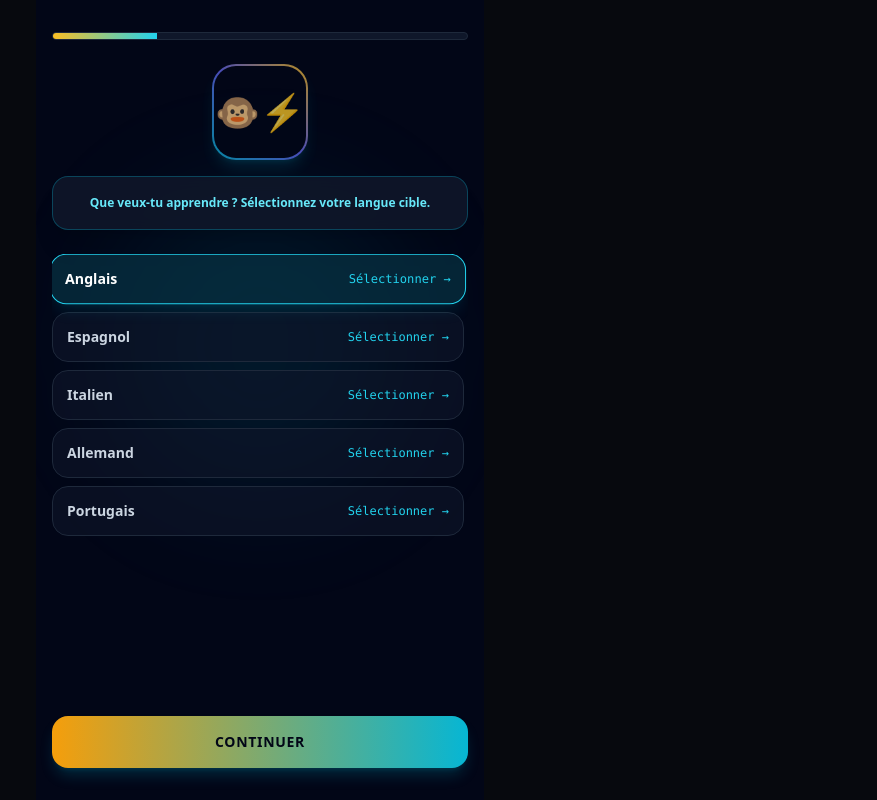
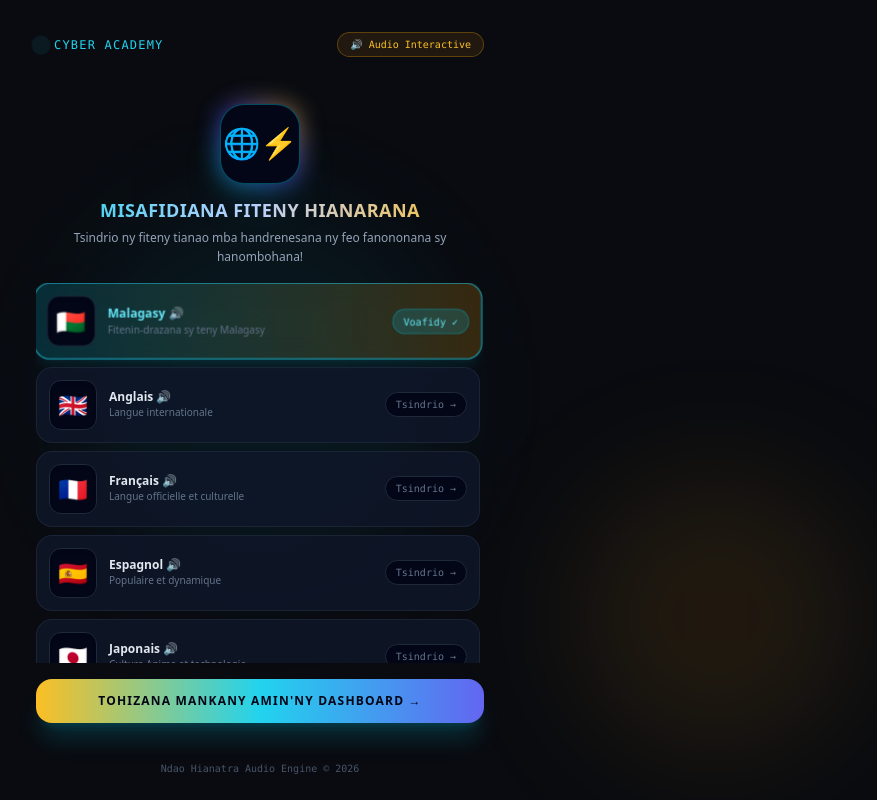
Before and after one commit to 261Topexacte1xbet/ndao-hianatra-langue-v2, a Next.js app: page /onboarding in a window 1280 px wide. Shown: the whole page, without its empty margins (380-1257 px from the left). Built offline with nearby package versions, Linux system fonts and the light colour scheme.

Commit message:
Update page.tsx

```diff
--- a/app/onboarding/page.tsx
+++ b/app/onboarding/page.tsx
@@ -1,130 +1,154 @@
 "use client";
 
 import React, { useState } from "react";
-import Link from "next/link";
+import { useRouter } from "next/navigation";
 
 export default function OnboardingPage() {
-  const [step, setStep] = useState(1);
-  const [selectedLanguage, setSelectedLanguage] = useState("Anglais");
-  const [selectedLevel, setSelectedLevel] = useState("Débutant");
+  const [selectedLanguage, setSelectedLanguage] = useState("Malagasy");
+  const router = useRouter();
+
+  // Lisitry ny fiteny maro be mitovy amin'ny Duolingo
+  const languages = [
+    { name: "Malagasy", flag: "🇲🇬", desc: "Fitenin-drazana sy teny Malagasy", code: "mg-MG" },
+    { name: "Anglais", flag: "🇬🇧", desc: "Langue internationale", code: "en-US" },
+    { name: "Français", flag: "🇫🇷", desc: "Langue officielle et culturelle", code: "fr-FR" },
+    { name: "Espagnol", flag: "🇪🇸", desc: "Populaire et dynamique", code: "es-ES" },
+    { name: "Japonais", flag: "🇯🇵", desc: "Culture Anime et technologie", code: "ja-JP" },
+    { name: "Coréen", flag: "🇰🇷", desc: "K-Pop et culture moderne", code: "ko-KR" },
+    { name: "Allemand", flag: "🇩🇪", desc: "Technique et professionnel", code: "de-DE" },
+    { name: "Italien", flag: "🇮🇹", desc: "Mélodique et gastronomie", code: "it-IT" },
+    { name: "Chinois (Mandarin)", flag: "🇨🇳", desc: "Langue la plus parlée", code: "zh-CN" },
+    { name: "Arabe", flag: "🇸🇦", desc: "Riche et historique", code: "ar-SA" },
+    { name: "Russe", flag: "🇷🇺", desc: "Culture et littérature", code: "ru-RU" },
+    { name: "Portugais", flag: "🇵🇹", desc: "Brésil et Portugal", code: "pt-PT" },
+    { name: "Néerlandais", flag: "🇳🇱", desc: "Pays-Bas et Europe", code: "nl-NL" },
+    { name: "Turc", flag: "🇹🇷", desc: "Entre Orient et Occident", code: "tr-TR" },
+    { name: "Hindi", flag: "🇮🇳", desc: "Culture indienne et cinéma", code: "hi-IN" },
+    { name: "Suédois", flag: "🇸🇪", desc: "Scandinavie et design", code: "sv-SE" },
+    { name: "Grec", flag: "🇬🇷", desc: "Histoire et philosophie", code: "el-GR" },
+    { name: "Polonais", flag: "🇵🇱", desc: "Europe de l'Est", code: "pl-PL" },
+    { name: "Vietnamien", flag: "🇻🇳", desc: "Asie du Sud-Est", code: "vi-VN" },
+    { name: "Indonésien", flag: "🇮🇩", desc: "Archipel et commerce", code: "id-ID" }
+  ];
+
+  // Mandefa ny feo (Text-to-Speech)
+  const playVoice = (text: string, langCode: string) => {
+    if (typeof window !== "undefined" && "speechSynthesis" in window) {
+      window.speechSynthesis.cancel();
+      const utterance = new SpeechSynthesisUtterance(text);
+      utterance.lang = langCode;
+      utterance.rate = 0.9;
+      window.speechSynthesis.speak(utterance);
+    }
+  };
+
+  const handleSelectLanguage = (langName: string, langCode: string) => {
+    setSelectedLanguage(langName);
+    playVoice(langName, langCode);
+  };
+
+  const handleContinue = () => {
+    router.push("/dashboard");
+  };
 
   return (
-    <div className="min-h-screen bg-slate-950 text-slate-100 font-sans p-4 flex flex-col justify-between max-w-md mx-auto relative overflow-hidden">
-      {/* Cyber Glow Effect */}
-      <div className="absolute top-1/4 left-1/2 -translate-x-1/2 w-72 h-72 bg-cyan-500/10 rounded-full blur-3xl pointer-events-none"></div>
+    <div className="min-h-screen bg-[#090b10] text-slate-100 font-sans flex flex-col justify-between items-center p-4 relative overflow-hidden">
 
-      {/* Barre de progression */}
-      <div className="w-full bg-slate-900 h-2 rounded-full overflow-hidden border border-slate-800 mt-4">
-        <div
-          className="bg-gradient-to-r from-amber-400 to-cyan-400 h-full transition-all duration-300"
-          style={{ width: `${(step / 4) * 100}%` }}
-        ></div>
+      {/* Background Cyber Effects */}
+      <div className="absolute top-1/4 left-1/2 -translate-x-1/2 w-96 h-96 bg-cyan-500/10 rounded-full blur-3xl pointer-events-none animate-pulse"></div>
+      <div className="absolute bottom-10 right-10 w-72 h-72 bg-amber-500/10 rounded-full blur-3xl pointer-events-none"></div>
+
+      {/* Header */}
+      <header className="w-full max-w-md flex justify-between items-center py-4 relative z-10">
+        <div className="flex items-center gap-2">
+          <span className="w-2.5 h-2.5 rounded-full bg-cyan-400 animate-ping"></span>
+          <span className="text-xs font-mono tracking-widest text-cyan-400 uppercase">Cyber Academy</span>
         </div>
+        <span className="text-[10px] bg-amber-500/10 text-amber-400 border border-amber-500/30 px-3 py-1 rounded-full font-mono flex items-center gap-1">
+          🔊 Audio Interactive
+        </span>
+      </header>
 
-      {/* Mascotte Maki Hologram */}
-      <div className="text-center space-y-4 my-6 relative z-10">
-        <div className="w-24 h-24 mx-auto rounded-3xl bg-gradient-to-tr from-cyan-500 via-indigo-500 to-amber-400 p-[2px] shadow-lg shadow-cyan-500/20 animate-pulse">
-          <div className="w-full h-full bg-slate-950 rounded-[22px] flex items-center justify-center text-4xl">
-            🐵⚡
+      {/* Main Content */}
+      <main className="w-full max-w-md my-auto space-y-4 relative z-10">
+
+        {/* Animated Cyber Mascot Header */}
+        <div className="text-center space-y-3">
+          <div className="relative w-20 h-20 mx-auto flex items-center justify-center">
+            <div className="absolute inset-0 rounded-3xl bg-gradient-to-tr from-cyan-500 via-indigo-600 to-amber-400 opacity-75 blur-md animate-spin-slow"></div>
+
+            <div className="relative w-full h-full bg-slate-950 border border-cyan-500/40 rounded-3xl flex items-center justify-center text-3xl shadow-2xl shadow-cyan-500/20 transform hover:scale-105 transition-transform duration-300">
+              <span className="animate-bounce">🌐⚡</span>
             </div>
           </div>
 
-        <div className="bg-slate-900/90 border border-cyan-500/30 p-4 rounded-2xl relative shadow-xl backdrop-blur">
-          <p className="text-xs font-semibold text-cyan-300 leading-relaxed">
-            {step === 1 && "Que veux-tu apprendre ? Sélectionnez votre langue cible."}
-            {step === 2 && "Tu as déjà des bases ? Évaluons votre niveau actuel."}
-            {step === 3 && "Maintenant, on va trouver le meilleur point de départ !"}
-            {step === 4 && "D'accord ! C'est parti pour la Leçon 1 de l'Unité 1."}
+          <div className="space-y-1">
+            <h1 className="text-lg font-black text-transparent bg-clip-text bg-gradient-to-r from-cyan-400 via-indigo-200 to-amber-400 tracking-wide uppercase">
+              Misafidiana Fiteny Hianarana
+            </h1>
+            <p className="text-xs text-slate-400 leading-relaxed">
+              Tsindrio ny fiteny tianao mba handrenesana ny feo fanononana sy hanombohana!
             </p>
           </div>
         </div>
 
-      {/* Contenu des étapes */}
-      <div className="flex-1 space-y-3 relative z-10">
-        {step === 1 && (
-          <div className="space-y-2 max-h-72 overflow-y-auto pr-1">
-            {["Anglais", "Espagnol", "Italien", "Allemand", "Portugais", "Japonais", "Chinois", "Coréen"].map((lang) => (
-              <button
-                key={lang}
-                onClick={() => setSelectedLanguage(lang)}
-                className={`w-full p-3.5 rounded-2xl border text-left flex items-center justify-between transition-all ${
-                  selectedLanguage === lang
-                    ? "bg-cyan-950/70 border-cyan-400 text-white shadow-lg shadow-cyan-500/10 scale-[1.01]"
-                    : "bg-slate-900/60 border-slate-800 text-slate-300 hover:border-slate-700"
+        {/* Scrollable Language List */}
+        <div className="space-y-2 max-h-[380px] overflow-y-auto pr-1 scrollbar-thin scrollbar-thumb-cyan-500/30">
+          {languages.map((lang) => {
+            const isSelected = selectedLanguage === lang.name;
+            return (
+              <div
+                key={lang.name}
+                onClick={() => handleSelectLanguage(lang.name, lang.code)}
+                className={`group cursor-pointer p-3 rounded-2xl border transition-all duration-300 flex items-center justify-between backdrop-blur-md ${
+                  isSelected
+                    ? "bg-gradient-to-r from-cyan-500/20 to-amber-500/20 border-cyan-400/80 shadow-lg shadow-cyan-500/10 scale-[1.01]"
+                    : "bg-slate-900/80 border-slate-800/80 hover:border-slate-700 hover:bg-slate-900"
                 }`}
               >
-                <span className="font-bold text-sm">{lang}</span>
-                <span className="text-xs text-cyan-400 font-mono">Sélectionner →</span>
-              </button>
-            ))}
-          </div>
-        )}
-
-        {step === 2 && (
-          <div className="space-y-3">
-            {[
-              { id: "Débutant", title: "Je débute", desc: "Commence par les bases absolues." },
-              { id: "Intermédiaire", title: "Je connais quelques mots", desc: "On va trouver par où tu dois commencer." },
-              { id: "Avancé", title: "Je peux avoir une conversation", desc: "Passons directement aux exercices complexes." },
-            ].map((lvl) => (
-              <button
-                key={lvl.id}
-                onClick={() => setSelectedLevel(lvl.id)}
-                className={`w-full p-4 rounded-2xl border text-left space-y-1 transition-all ${
-                  selectedLevel === lvl.id
-                    ? "bg-amber-950/70 border-amber-400 text-white shadow-lg shadow-amber-500/10 scale-[1.01]"
-                    : "bg-slate-900/60 border-slate-800 text-slate-300 hover:border-slate-700"
-                }`}
-              >
-                <h4 className="font-bold text-sm text-amber-300">{lvl.title}</h4>
-                <p className="text-xs text-slate-400">{lvl.desc}</p>
-              </button>
-            ))}
-          </div>
-        )}
-
-        {step === 3 && (
-          <div className="space-y-3">
-            <div className="bg-slate-900/80 border border-cyan-500/40 p-4 rounded-2xl relative space-y-1">
-              <span className="absolute -top-3 right-4 bg-cyan-500 text-slate-950 font-bold text-[9px] px-2.5 py-0.5 rounded-full uppercase tracking-wider font-mono">
-                Recommandé
+                <div className="flex items-center gap-3">
+                  <span className="text-2xl p-2 rounded-xl bg-slate-950 border border-slate-800 shadow-inner">
+                    {lang.flag}
                   </span>
-              <h4 className="font-bold text-sm text-cyan-300">Commencer par les bases</h4>
-              <p className="text-xs text-slate-400">Idéal pour structurer vos connaissances en {selectedLanguage}.</p>
-            </div>
-            <div className="bg-slate-900/60 border border-slate-800 p-4 rounded-2xl space-y-1">
-              <h4 className="font-bold text-sm text-slate-300">Tester mon niveau</h4>
-              <p className="text-xs text-slate-400">Réaliser un quiz rapide pour adapter votre parcours.</p>
+                  <div>
+                    <h3 className={`text-xs font-bold transition-colors ${isSelected ? "text-cyan-300" : "text-slate-200"}`}>
+                      {lang.name} 🔊
+                    </h3>
+                    <p className="text-[10px] text-slate-500 font-medium">
+                      {lang.desc}
+                    </p>
                   </div>
                 </div>
-        )}
 
-        {step === 4 && (
-          <div className="text-center py-6 space-y-2">
-            <h3 className="text-lg font-bold text-amber-400">Tout est configuré !</h3>
-            <p className="text-xs text-slate-400">Votre profil d'apprentissage pour le {selectedLanguage} est prêt.</p>
-          </div>
-        )}
-      </div>
-
-      {/* Bouton de validation */}
-      <div className="my-4 relative z-10">
-        {step < 4 ? (
-          <button
-            onClick={() => setStep(step + 1)}
-            className="w-full bg-gradient-to-r from-amber-500 to-cyan-500 hover:from-amber-400 hover:to-cyan-400 text-slate-950 font-black py-4 rounded-2xl text-sm transition-all shadow-lg shadow-cyan-500/20 uppercase tracking-wider"
-          >
-            Continuer
-          </button>
-        ) : (
-          <Link
-            href="/dashboard"
-            className="block text-center w-full bg-gradient-to-r from-cyan-500 to-emerald-400 hover:from-cyan-400 hover:to-emerald-300 text-slate-950 font-black py-4 rounded-2xl text-sm transition-all shadow-lg shadow-cyan-500/20 uppercase tracking-wider"
-          >
-            Accéder au Tableau de Bord 🚀
-          </Link>
-        )}
+                <div className="flex items-center gap-2">
+                  <span className={`text-[10px] font-mono px-2.5 py-1 rounded-full border transition-all ${
+                    isSelected
+                      ? "bg-cyan-500/20 text-cyan-300 border-cyan-500/40 shadow-sm"
+                      : "bg-slate-950 text-slate-500 border-slate-800 group-hover:text-slate-400"
+                  }`}>
+                    {isSelected ? "Voafidy ✓" : "Tsindrio →"}
+                  </span>
                 </div>
               </div>
             );
+          })}
+        </div>
+
+        {/* Continue Button */}
+        <button
+          onClick={handleContinue}
+          className="w-full bg-gradient-to-r from-amber-400 via-cyan-400 to-indigo-500 hover:from-amber-300 hover:to-cyan-300 text-slate-950 font-black py-3.5 rounded-2xl text-xs uppercase tracking-widest shadow-xl shadow-cyan-500/20 transform active:scale-98 transition-all duration-200"
+        >
+          Tohizana mankany amin'ny Dashboard →
+        </button>
+
+      </main>
+
+      {/* Footer */}
+      <footer className="py-2 text-[10px] text-slate-600 font-mono relative z-10">
+        Ndao Hianatra Audio Engine © 2026
+      </footer>
+
+    </div>
+  );
     }
```
Lines whose indentation alone changed are shown as unchanged.
